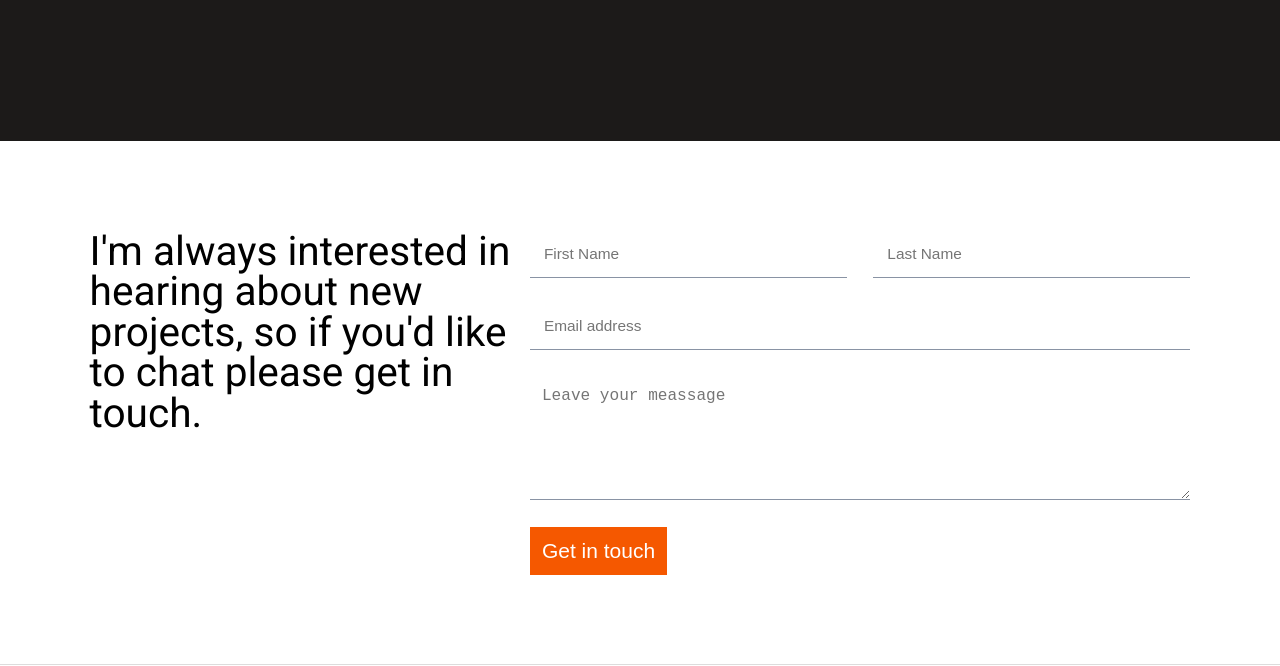
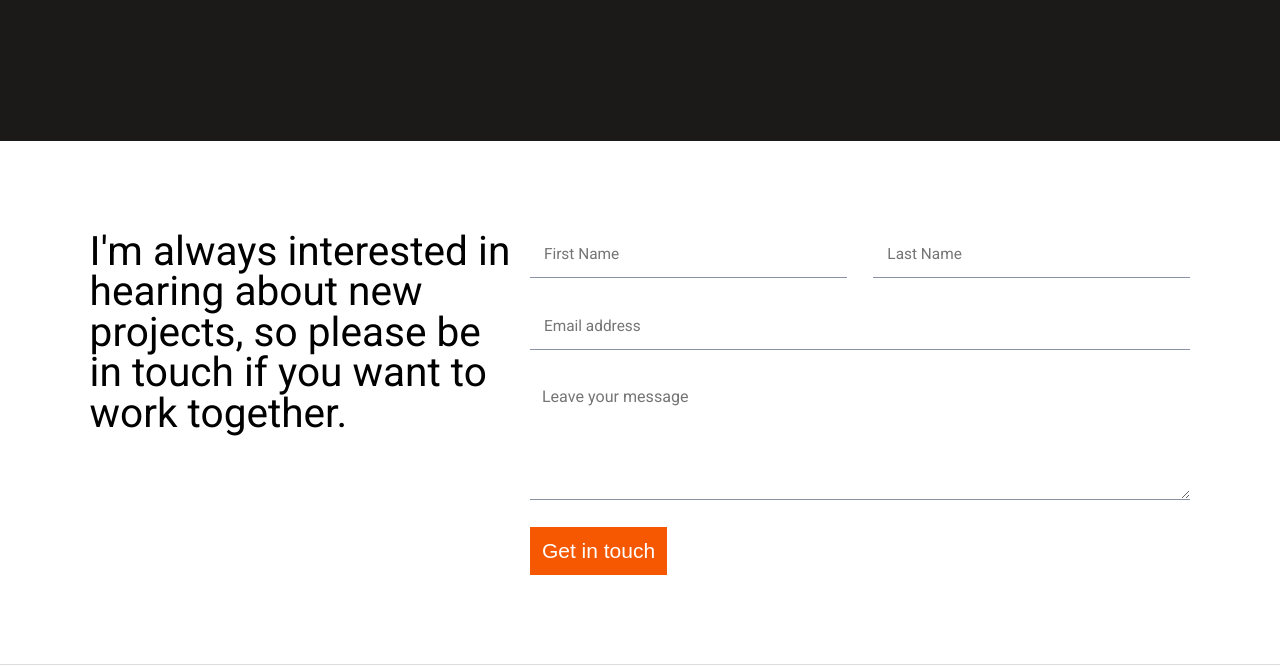
Before and after one commit to LoboArkano/personal-portfolio, a plain HTML site: page index.html in a window 1280 px wide. Shown: the part 4986-5652 px from the top of the page. Drawn offline with Linux system fonts and the light colour scheme; a web font is replaced by a local one.

Commit message:
Update contact section

```diff
--- a/assets/stylesheets/style.scss
+++ b/assets/stylesheets/style.scss
@@ -384,6 +384,7 @@ html {
   .c-text {
     width: 40%;
     font-size: 2.9rem;
+    padding-right: 8px;
   }
 
   .c-form {
@@ -417,6 +418,7 @@ html {
     input[name=last],
     input[name=email],
     textarea[name=message] {
+      font-family: 'Roboto', Arial, Helvetica, sans-serif;
       margin-bottom: 25px;
       border: none;
       border-bottom: 1px solid $grey;
--- a/index.html
+++ b/index.html
@@ -262,14 +262,14 @@
   </section>
   <section class="contact d-flex w-100">
     <div id="contact" class="internal-link"></div>
-    <p class="c-text">I'm always interested in hearing about new projects, so if you'd like to chat please get in touch.</p>
+    <p class="c-text">I'm always interested in hearing about new projects, so please be in touch if you want to work together.</p>
     <form accept-charset="UTF-8" action="https://getform.io/f/3f1b392d-7780-4c70-a767-ee36dcadaf1d" method="POST" enctype="multipart/form-data"  target="_blank" id="wpform" class="c-form">
       <div class="d-flex justify-c-space w-100">
         <input type="text" name="first" placeholder="First Name" required='required'>
         <input type="text" name="last" placeholder="Last Name" required='required'>
       </div>
       <input type="text" name="email" placeholder="Email address" required='required'>
-      <textarea name="message" placeholder="Leave your meassage" required='required'></textarea>
+      <textarea name="message" placeholder="Leave your message" required='required'></textarea>
       <button class="submit-btn" type="submit">Get in touch</button>
     </form>
   </section>
```
Also changed, not shown: assets/stylesheets/style.css, 1 other file.
